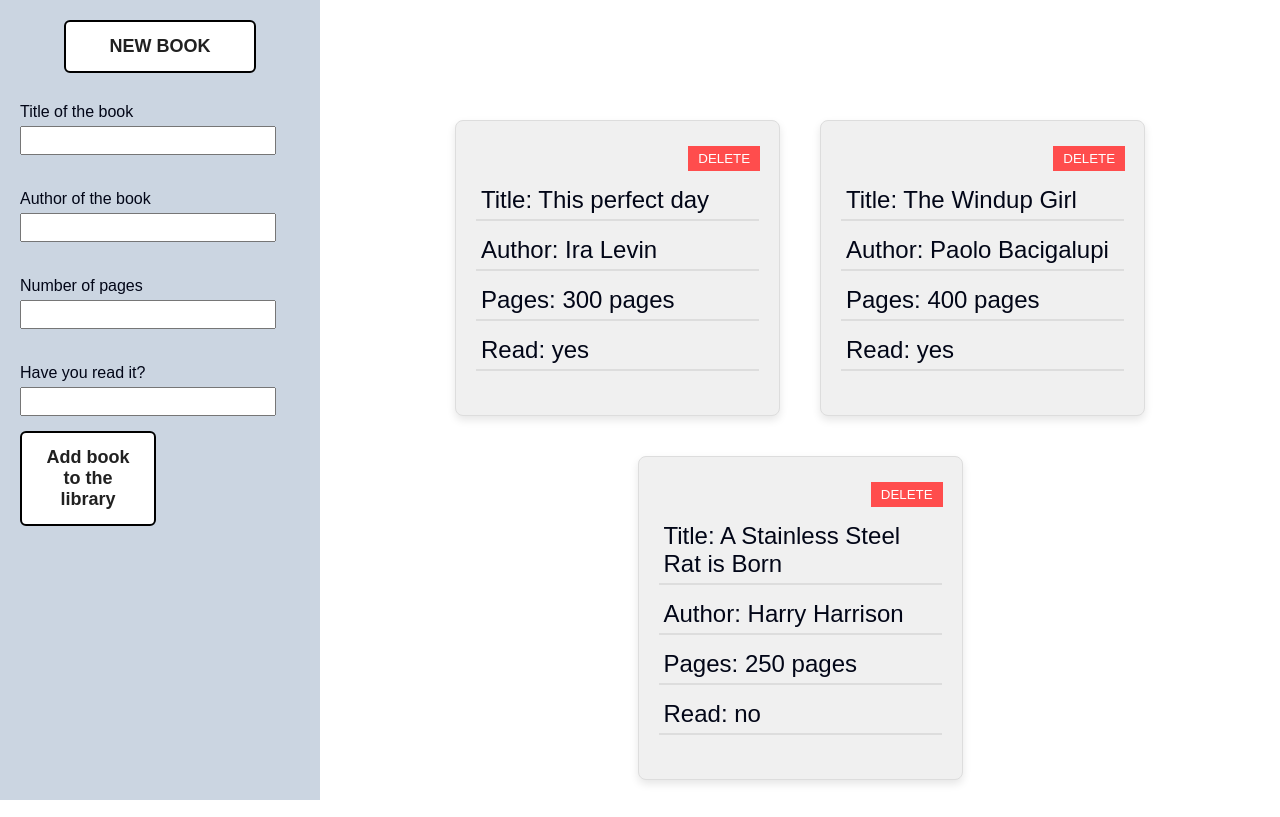
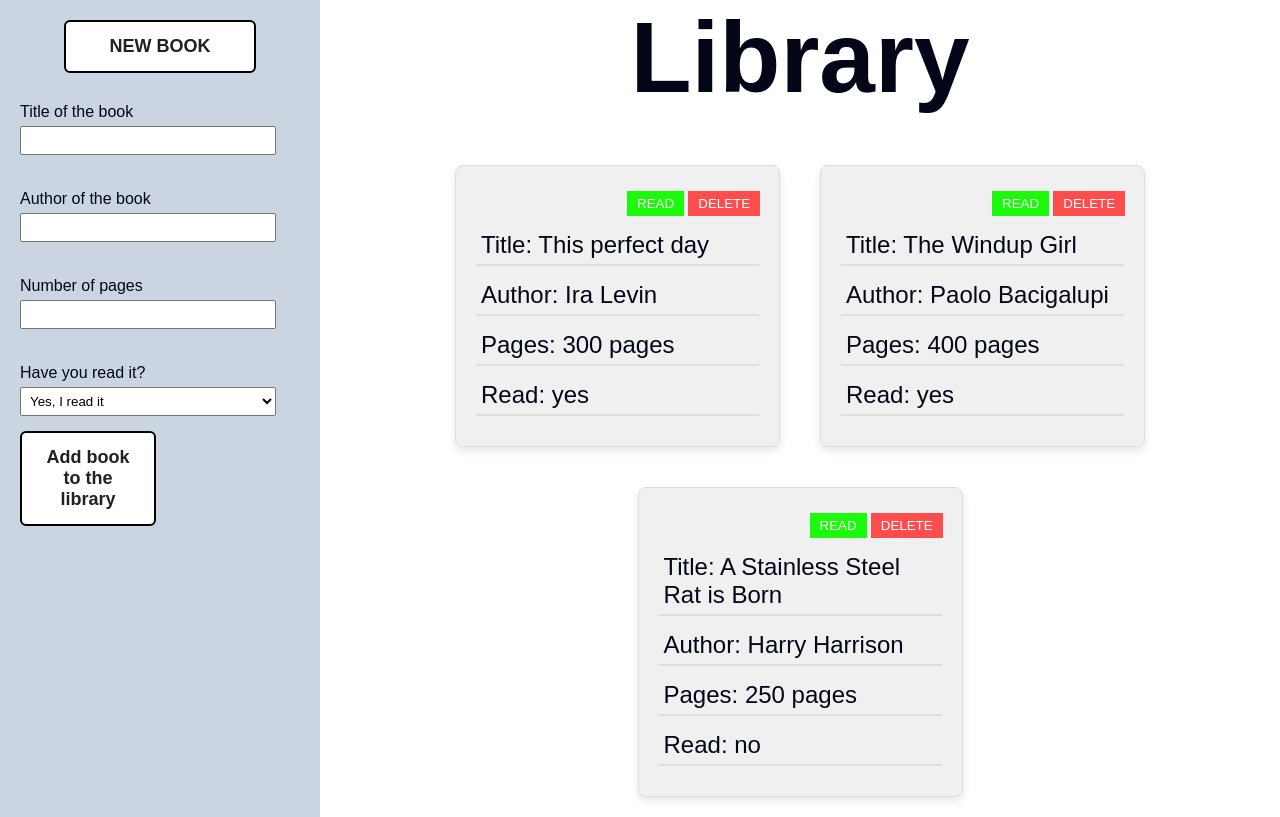
Before and after one commit to bogdan-lun-02/library-app-odin, a plain HTML site: page index.html in a window 1280 px wide. Both pictures are taken after a click on the button "NEW BOOK". Drawn offline with Linux system fonts and the light colour scheme.

Commit message:
Finished working on project

```diff
--- a/index.html
+++ b/index.html
@@ -24,17 +24,26 @@
         <input type="text" id="author" name="author">
 
         <label for="pages">Number of pages</label>
-        <input type="text" id="pages" name="pages">
+        <input type="number" id="pages" name="pages">
 
         <label for="youRead">Have you read it?</label>
-        <input type="text" id="youRead" name="youRead">
+        <select type="text" id="youRead" name="youRead">
+          <option value="true">Yes, I read it</option>
+          <option value="false">No, I haven't</option>
+         </select>
 
         <button type="submit" class="button button-small" id="button">Add book to the library</button>
       </form>
     </div>
 
-    <div class="card-container" id="card-container">
+    <div class="main">
+      <div class="library-title">
+        <h1>Library</h1>
+      </div>
+
+      <div class="card-container" id="card-container"></div>
     </div>
+
   </div>
 
 
--- a/script.js
+++ b/script.js
@@ -27,13 +27,24 @@ myLibrary.push(thisPerfectDay);
 myLibrary.push(theWindUpGirl);
 myLibrary.push(stainlessSteelRat);
 
+
+// Elements with listeners
+
+const newBookBtn = document.querySelector('#new-book-btn');
 const button = document.getElementById('button');
 const form = document.querySelector('form');
+const cardContainer = document.querySelector('#card-container');
+
+
+
+document.addEventListener("DOMContentLoaded", generateCards);
+button.addEventListener('click', addBookToLibrary);
 form.addEventListener('submit', (e) => {
   e.preventDefault();
 })
-
-document.addEventListener("DOMContentLoaded", generateCards);
+newBookBtn.addEventListener('click', () => {
+  form.style.display = 'block';
+})
 
 // Delete book
 
@@ -44,9 +55,15 @@ function deleteBook(event) {
   generateCards();
 }
 
+// Read Book
+
+function changeReadStatus(event) {
+  let index = event.target.parentElement.dataset.number;
+  myLibrary[index].youRead = 'yes';
+  generateCards();
+}
+
 // Add new book
-
-button.addEventListener('click', addBookToLibrary);
 
 function addBookToLibrary() {
 
@@ -62,15 +79,19 @@ function addBookToLibrary() {
   let pages = document.querySelector('#pages').value;
   let youRead = document.querySelector('#youRead').value;
 
+  if (youRead === 'true') {
+    youRead = 'yes';
+  } else youRead = 'no'
+
+
   let book1 = new Book(title, author, pages, youRead);
   myLibrary.push(book1);
+
   generateCards();
 }
 
 
-// Generating cards
-const cardContainer = document.querySelector('#card-container');
-
+// Generate cards
 
 function generateCards() {
   cardContainer.innerHTML = '';
@@ -87,6 +108,11 @@ function generateCards() {
     button.textContent = 'DELETE';
     button.classList.add('delete-icon');
     card.append(button);
+
+    const button2 = document.createElement('button');
+    button2.textContent = 'READ';
+    button2.classList.add('read-icon');
+    card.append(button2);
 
     const parTitle = document.createElement('p');
     parTitle.classList.add('card-section');
@@ -117,11 +143,9 @@ function generateCards() {
   deleteButton.forEach((button) => {
     button.addEventListener('click', deleteBook);
   })
+
+  const readButton = document.querySelectorAll('.read-icon');
+  readButton.forEach((button) => {
+    button.addEventListener('click', changeReadStatus);
+  })
 }
-
-// Button 'NEW BOOK'
-
-const newBookBtn = document.querySelector('#new-book-btn');
-newBookBtn.addEventListener('click', () => {
-  form.style.display = 'block';
-})
--- a/style.css
+++ b/style.css
@@ -39,13 +39,25 @@ input {
 	margin: 5px 20px;
 }
 
+select {
+  width: 80%;
+  padding: 5px;
+  margin: 5px 20px;
+}
+
 .card-container {
 	display: flex;
 	justify-content: center;
 	flex-wrap: wrap;
-	margin-top: 100px;
+	margin-top: 30px;
 
 	font-size: 24px;
+}
+
+.library-title {
+  display: flex;
+  justify-content: center;
+  font-size: 50px;
 }
 
 .card {
@@ -114,3 +126,18 @@ input {
 .delete-icon:hover {
 	background-color: #ff0000;
 }
+
+.read-icon {
+	background-color: #1bfa0b;
+	color: white;
+	border: none;
+	padding: 5px 10px;
+	cursor: pointer;
+
+  position: relative;
+  left: 28%;
+}
+
+.read-icon:hover {
+	background-color: #36cb11;
+}
```
